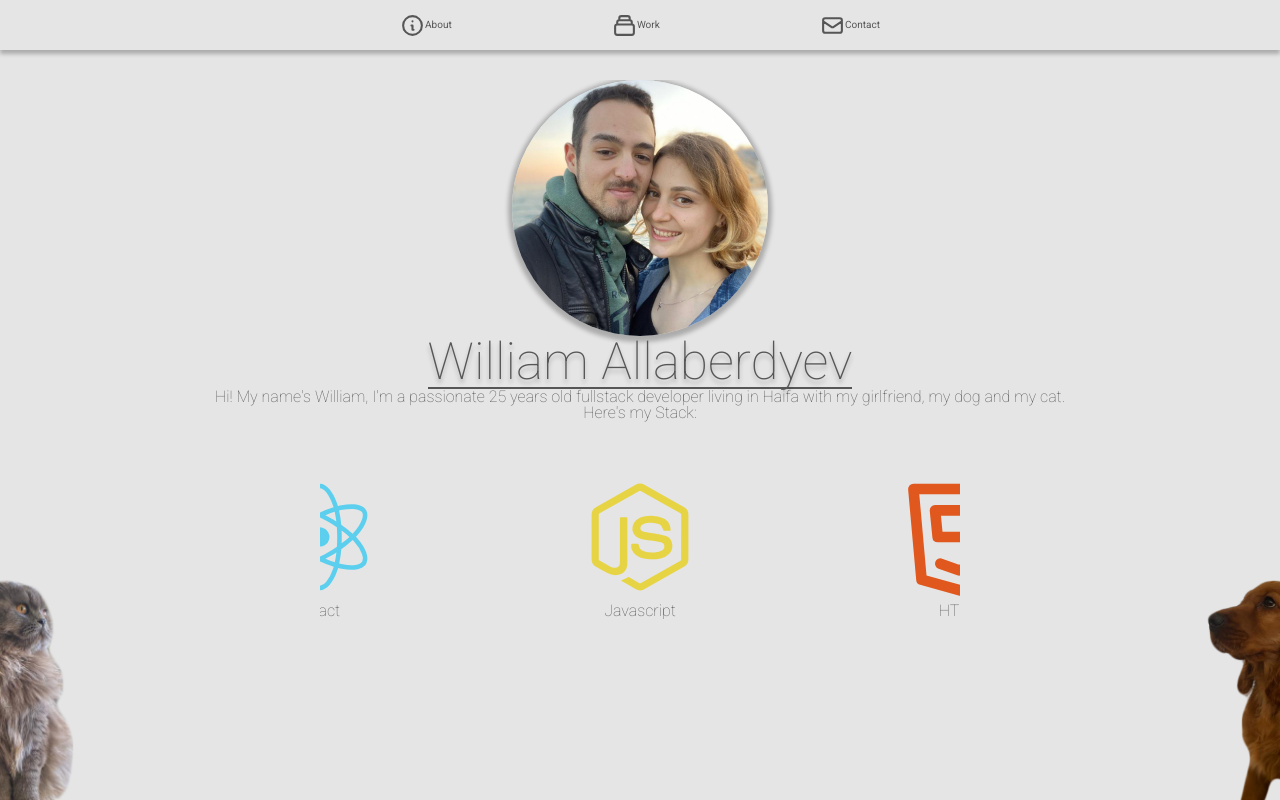
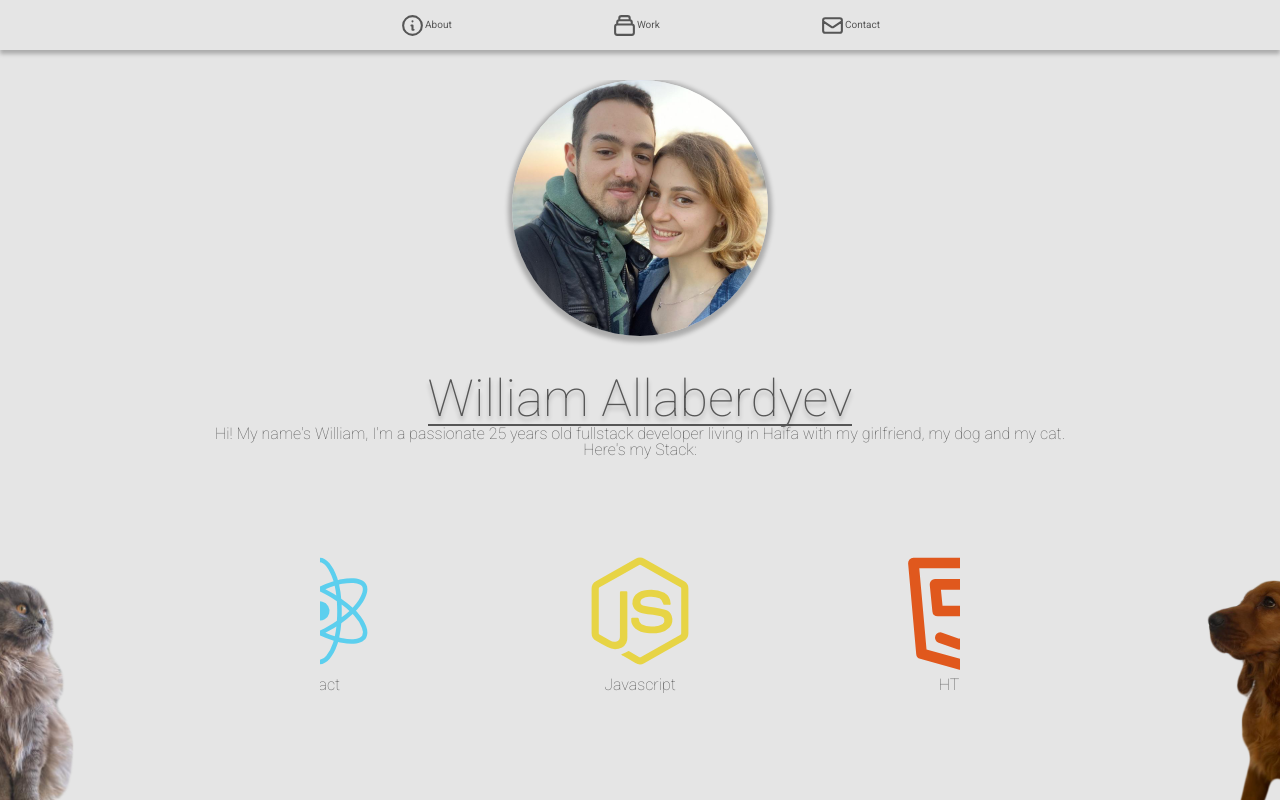
Before and after one commit to WilliamAlb/Portfolio, a React (Create React App) app: page / in a window 1280 px wide. Built offline with nearby package versions, Linux system fonts and the light colour scheme.

Commit message:
margin hotfix

```diff
--- a/src/components/About.css
+++ b/src/components/About.css
@@ -15,6 +15,7 @@
     flex-direction: column;
     justify-content: center;
     align-items: center;
+    margin: 3% 0px;
 }
 .profile-pic{
     background-image: url('../images/profile-pic-alt.jpg');
```
